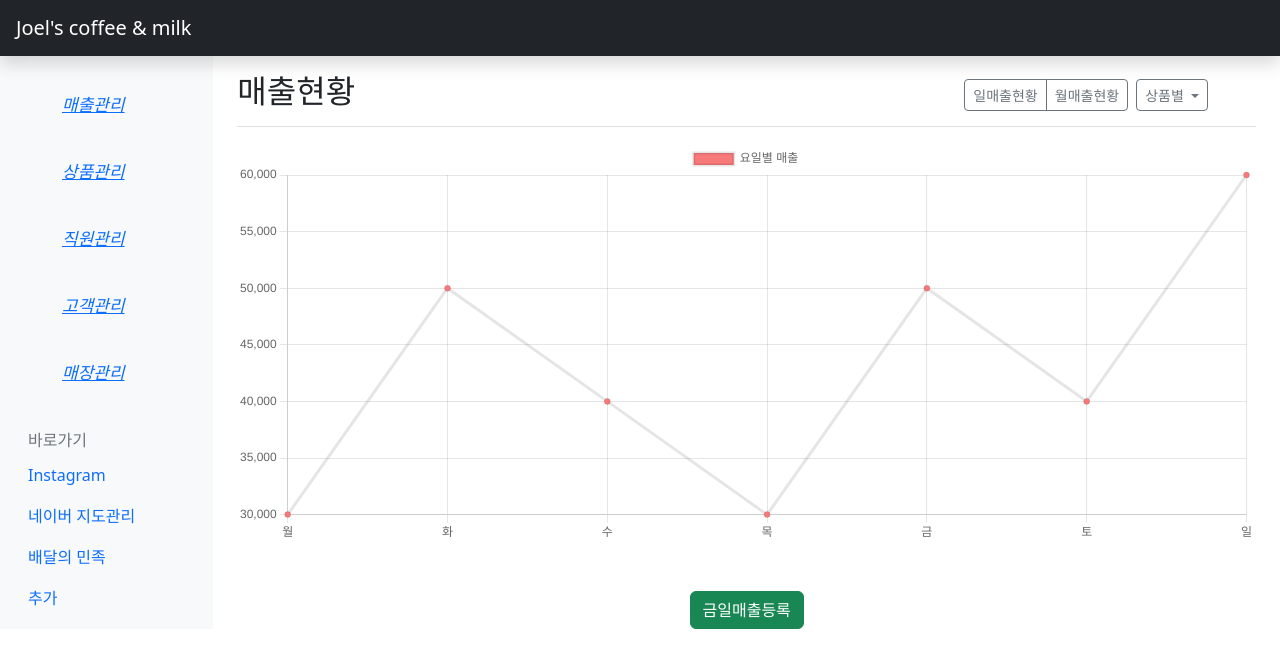
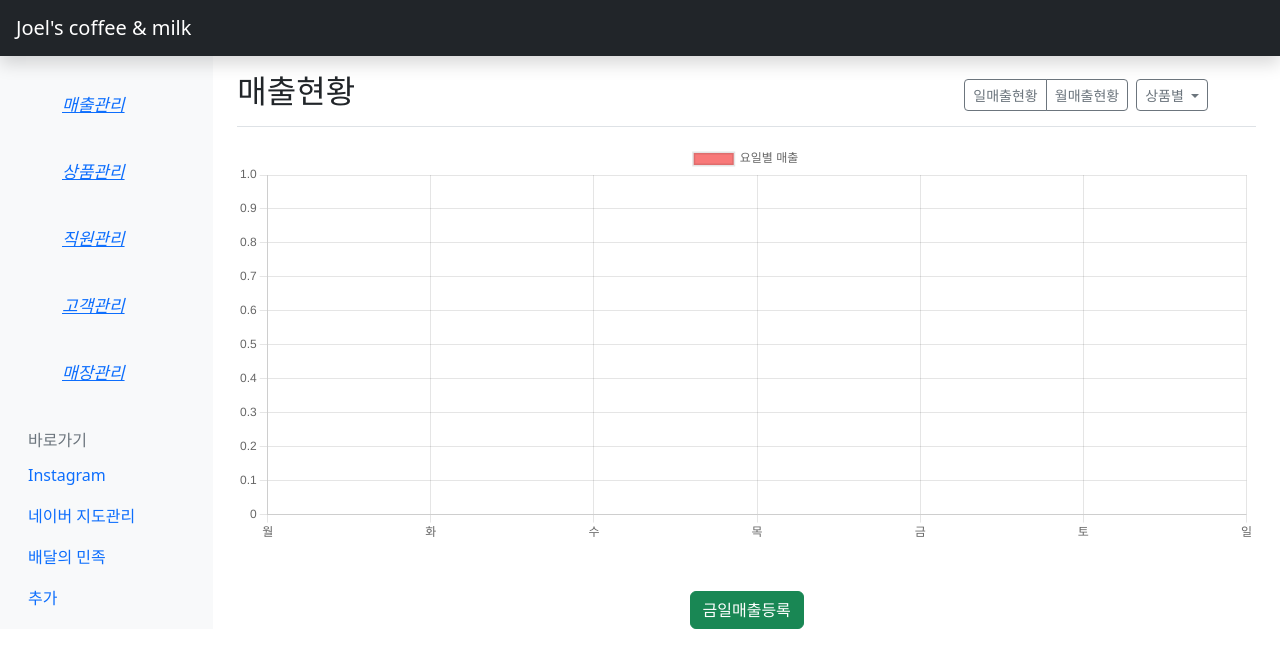
Before and after one commit to WooHCode/joeladminPage, a Vue app: page /sales in a window 1280 px wide. Shown: the top 668 px of the page. Built offline with nearby package versions, Linux system fonts and the light colour scheme; some icons are missing.

Commit message:
update sale

```diff
--- a/src/pages/Sales.vue
+++ b/src/pages/Sales.vue
@@ -25,6 +25,7 @@
                 <a href="#" @click="showLatte()">LATTE</a>
                 <a href="#" @click="showNCoffee()">NON_COFFEE</a>
                 <a href="#" @click="showOneLitter()">ONE_LITER</a>
+                <a href="#" @click="showSmoothie()">SMOOTHIE</a>
                 <a href="#" @click="showBTea()">B_TEA</a>
                 <a href="#" @click="showAde()">ADE</a>
                 <a href="#" @click="showTea()">TEA</a>
@@ -84,6 +85,7 @@ export default {
       this.latteData = false;
       this.nCoffeeData = false;
       this.oneLitterData = false;
+      this.smoothieData = false;
       this.bTeaData = false;
       this.adeData = false;
       this.teaData = false;
@@ -100,6 +102,7 @@ export default {
       this.latteData = false;
       this.nCoffeeData = false;
       this.oneLitterData = false;
+      this.smoothieData = false;
       this.bTeaData = false;
       this.adeData = false;
       this.teaData = false;
@@ -115,6 +118,7 @@ export default {
       this.latteData = false;
       this.nCoffeeData = false;
       this.oneLitterData = false;
+      this.smoothieData = false;
       this.bTeaData = false;
       this.adeData = false;
       this.teaData = false;
@@ -130,6 +134,7 @@ export default {
       this.latteData = false;
       this.nCoffeeData = false;
       this.oneLitterData = false;
+      this.smoothieData = false;
       this.bTeaData = false;
       this.adeData = false;
       this.teaData = false;
@@ -145,6 +150,7 @@ export default {
       this.latteData = false;
       this.nCoffeeData = false;
       this.oneLitterData = false;
+      this.smoothieData = false;
       this.bTeaData = false;
       this.adeData = false;
       this.teaData = false;
@@ -160,6 +166,7 @@ export default {
       this.latteData = false;
       this.nCoffeeData = false;
       this.oneLitterData = false;
+      this.smoothieData = false;
       this.bTeaData = false;
       this.adeData = false;
       this.teaData = false;
@@ -175,6 +182,7 @@ export default {
       this.latteData = false;
       this.nCoffeeData = false;
       this.oneLitterData = false;
+      this.smoothieData = false;
       this.bTeaData = false;
       this.adeData = false;
       this.teaData = false;
@@ -190,6 +198,7 @@ export default {
       this.latteData = true;
       this.nCoffeeData = false;
       this.oneLitterData = false;
+      this.smoothieData = false;
       this.bTeaData = false;
       this.adeData = false;
       this.teaData = false;
@@ -205,6 +214,7 @@ export default {
       this.latteData = false;
       this.nCoffeeData = true;
       this.oneLitterData = false;
+      this.smoothieData = false;
       this.bTeaData = false;
       this.adeData = false;
       this.teaData = false;
@@ -220,6 +230,23 @@ export default {
       this.latteData = false;
       this.nCoffeeData = false;
       this.oneLitterData = true;
+      this.smoothieData = false;
+      this.bTeaData = false;
+      this.adeData = false;
+      this.teaData = false;
+    },
+    showSmoothie() {
+      this.weekData = false;
+      this.monthData = false;
+      this.croffleData = false;
+      this.toastData = false;
+      this.sconeData = false;
+      this.basakData = false;
+      this.coffeeData = false;
+      this.latteData = false;
+      this.nCoffeeData = false;
+      this.oneLitterData = false;
+      this.smoothieData = true;
       this.bTeaData = false;
       this.adeData = false;
       this.teaData = false;
@@ -235,6 +262,7 @@ export default {
       this.latteData = false;
       this.nCoffeeData = false;
       this.oneLitterData = false;
+      this.smoothieData = false;
       this.bTeaData = true;
       this.adeData = false;
       this.teaData = false;
@@ -250,6 +278,7 @@ export default {
       this.latteData = false;
       this.nCoffeeData = false;
       this.oneLitterData = false;
+      this.smoothieData = false;
       this.bTeaData = false;
       this.adeData = true;
       this.teaData = false;
@@ -265,6 +294,7 @@ export default {
       this.latteData = false;
       this.nCoffeeData = false;
       this.oneLitterData = false;
+      this.smoothieData = false;
       this.bTeaData = false;
       this.adeData = false;
       this.teaData = true;
@@ -286,6 +316,7 @@ export default {
       latteData: false,
       nCoffeeData: false,
       oneLitterData: false,
+      smoothieData: false,
       bTeaData: false,
       adeData: false,
       teaData: false,
@@ -325,7 +356,9 @@ export default {
   },
   components: { SidebarMenu, Line },
   created() {
-    const mydata = [30000, 50000, 40000, 30000, 50000, 40000, 60000];
+    const mydata = [];
+
+
     this.chartDataW.datasets[0].data = mydata;
   },
 
```
